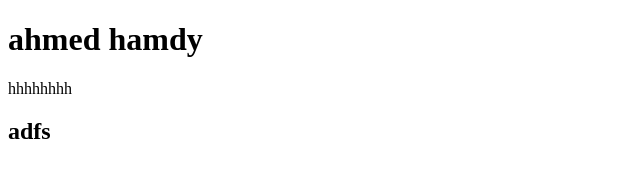
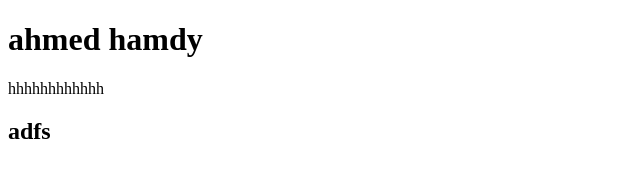
Before and after one commit to hamo4651/hamdy-php, a plain HTML site: page index.html in a window 1280 px wide. Shown: the full height of the page, 0-640 px from the left. Drawn offline with Linux system fonts and the light colour scheme.

Commit message:
addingnew project

```diff
--- a/index.html
+++ b/index.html
@@ -10,7 +10,7 @@
         ahmed hamdy
     </h1>
     <div>
-        hhhhhhhh
+        hhhhhhhhhhhh
     </div>
     <h2>
         adfs
```
